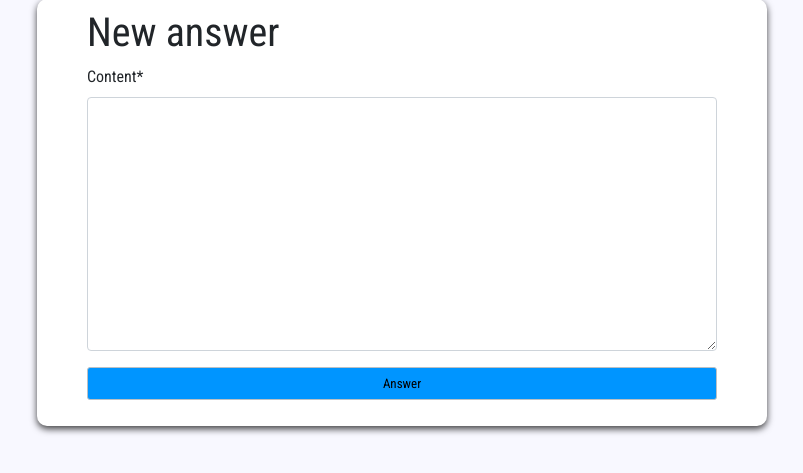
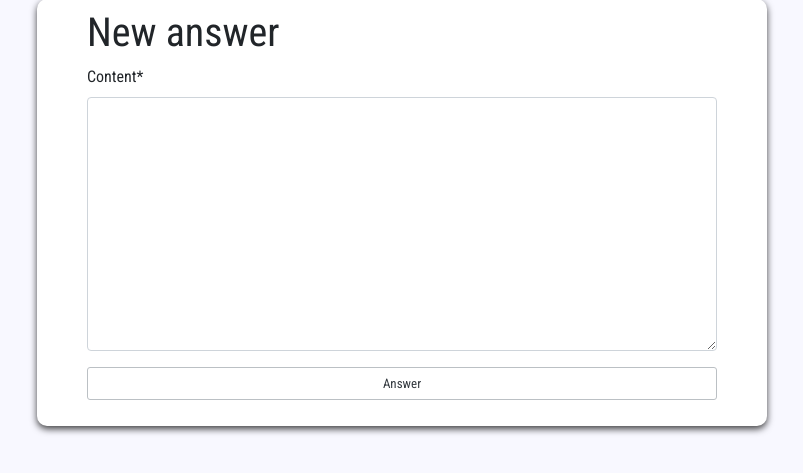
Before and after one commit to UB-ES-19/A2-StayUnderflow, a Django app: page /stayunderflow/post/1/answer/ in a window 1280 px wide. Shown: the part 137-610 px from the top of the page, without its empty margins (238-1041 px from the left). Run offline with Django 3.2, Linux system fonts and the light colour scheme; a user stored in the database is signed in; some libraries are stand-ins or nearby versions.

Commit message:
Dark button on Answer Form

```diff
--- a/templates/stay_underflow/answer_form.html
+++ b/templates/stay_underflow/answer_form.html
@@ -14,7 +14,7 @@
         <form action="" method="post">
         {% csrf_token %}
         {{ form|crispy }}
-          <p style="text-align: center"><input class="button" type="submit" value="Answer"></p>
+          <p style="text-align: center"><input class="btn btn-outline-dark" type="submit" value="Answer"></p>
         </form>
     </div>
 
```
